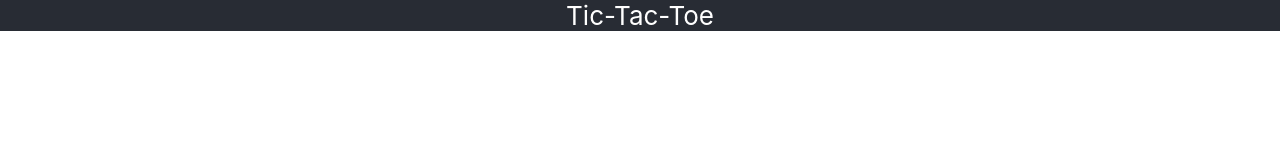
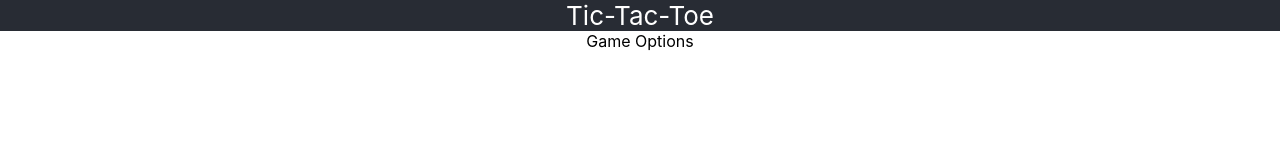
Before and after one commit to khdrew/tictactoe, a React (Create React App) app: page / in a window 1280 px wide. Shown: the top 160 px of the page. Built offline with nearby package versions, Linux system fonts and the light colour scheme.

Commit message:
add game options component

```diff
--- a/src/component/App.tsx
+++ b/src/component/App.tsx
@@ -1,4 +1,5 @@
 import './App.scss';
+import GameOptions from './GameOptions';
 
 function App() {
   return (
@@ -6,6 +7,7 @@ function App() {
       <header className="App-header">
         Tic-Tac-Toe
       </header>
+      <GameOptions />
     </div>
   );
 }
--- /dev/null
+++ b/src/component/GameOptions.tsx
@@ -0,0 +1,8 @@
+
+export default function GameOptions() {
+    return (
+        <div>
+            Game Options
+        </div>
+    );
+}
```
